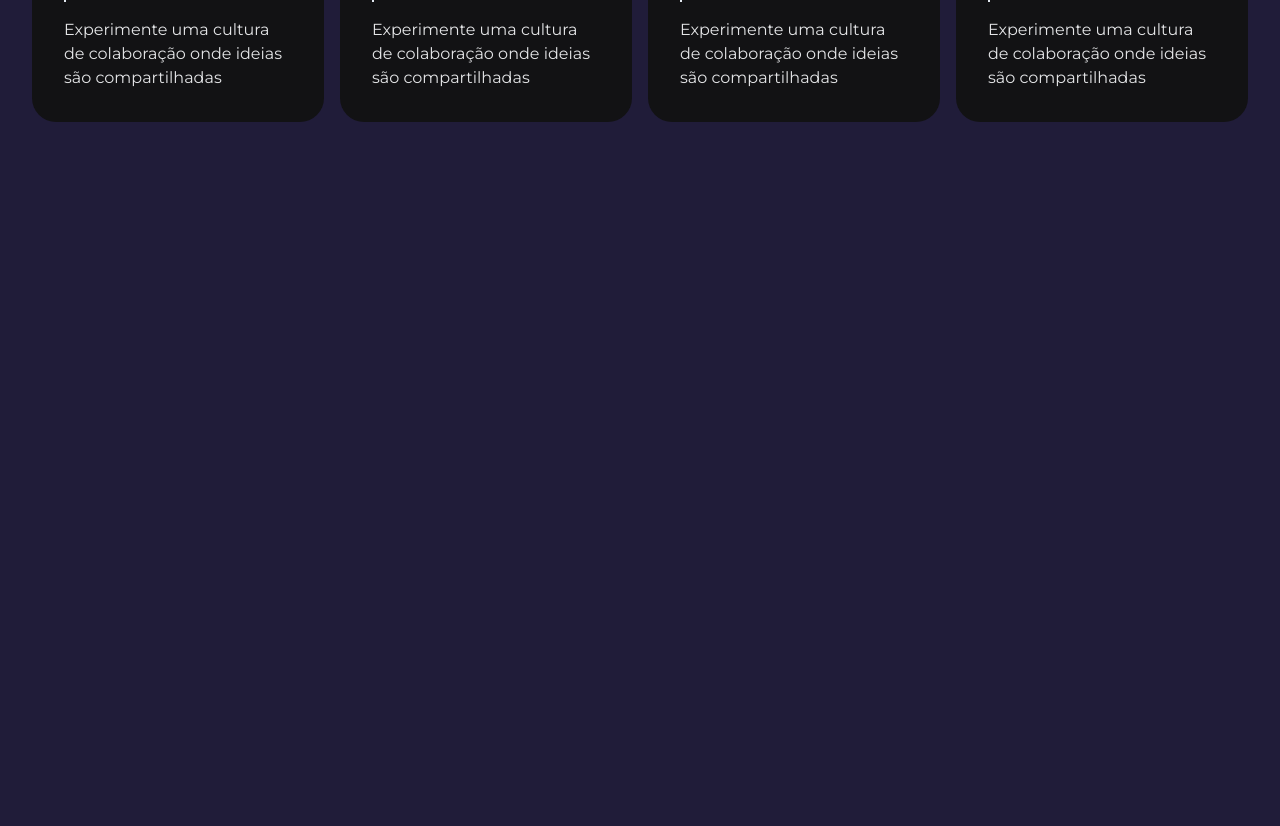
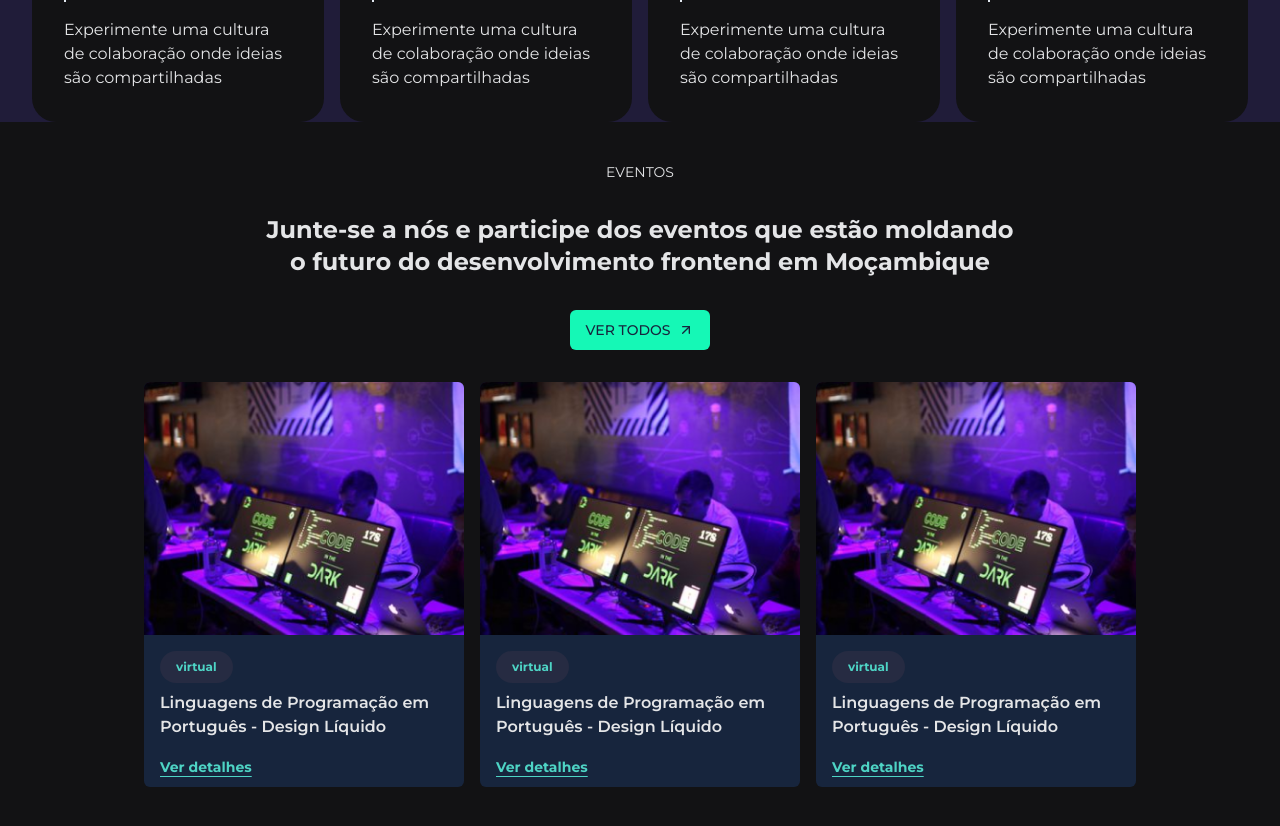
Before and after one commit to Maputo-Frontenders/maputo_frontenders_website, a Next.js app: page / in a window 1280 px wide. Shown: the part 1042-1868 px from the top of the page. Before the commit the page ends 1164 px from the top, so only its background shows below. Built offline with nearby package versions, Linux system fonts and the light colour scheme.

Commit message:
feat: events section

```diff
--- a/app/page.tsx
+++ b/app/page.tsx
@@ -1,3 +1,4 @@
+import { Event } from "@/components/Events/event";
 import Hero from "@/components/Hero/Hero";
 import { Purpose } from "@/components/purpose/Purpose";
 
@@ -6,6 +7,7 @@ export default function Home() {
     <main className="h-full flex-col justify-center py-5 items-center antialiased">
       <Hero />
       <Purpose />
+      <Event />
     </main>
   );
 }
--- /dev/null
+++ b/components/Events/event.tsx
@@ -0,0 +1,44 @@
+import { ArrowUpRight } from "lucide-react";
+import { Button } from "../ui/button";
+import Image from "next/image";
+import { events } from "./itens";
+import CodeImage from "@/assets/event/code.png";
+import Link from "next/link";
+
+export const Event = () => {
+  return (
+    <section className="bg-mf-dark text-mf-white space-y-8 py-10 flex justify-center items-center flex-col">
+      <h4 className="uppercase text-sm text-center">Eventos</h4>
+      <h2 className="text-2xl font-bold text-center max-w-3xl">
+        Junte-se a nós e participe dos eventos que estão moldando o futuro do
+        desenvolvimento frontend em Moçambique
+      </h2>
+      <Button className="uppercase bg-mf-secondaryVariation text-mf-least">
+        Ver todos <ArrowUpRight className="w-4 h-4 ml-2" />
+      </Button>
+
+      <div className="flex justify-between gap-4">
+        {events.map((item) => (
+          <div className="bg-mf-least rounded-md max-w-80 overflow-hidden flex flex-col gap-4">
+            <Image src={CodeImage} alt="" className="w-full" />
+
+            <div className="px-4 flex flex-col gap-2">
+              <span className=" w-min rounded-2xl bg-[#262B42] p-2 px-4 text-mf-secondary text-xs font-bold">
+                {item.eventType}
+              </span>
+              <p className="font-semibold">{item.description}</p>
+              <Link href={""}>
+                <Button
+                  variant={"link"}
+                  className="p-0 underline text-mf-secondary font-bold"
+                >
+                  Ver detalhes
+                </Button>
+              </Link>
+            </div>
+          </div>
+        ))}
+      </div>
+    </section>
+  );
+};
--- /dev/null
+++ b/components/Events/itens.tsx
@@ -0,0 +1,23 @@
+export const events = [
+  {
+    urlImage: "",
+    alt: "",
+    eventType: "virtual",
+    description: "Linguagens de Programação em Português - Design Líquido",
+    link: "",
+  },
+  {
+    urlImage: "",
+    alt: "",
+    eventType: "virtual",
+    description: "Linguagens de Programação em Português - Design Líquido",
+    link: "",
+  },
+  {
+    urlImage: "",
+    alt: "",
+    eventType: "virtual",
+    description: "Linguagens de Programação em Português - Design Líquido",
+    link: "",
+  },
+];
```
Also changed, not shown: assets/event/code.png (added).
